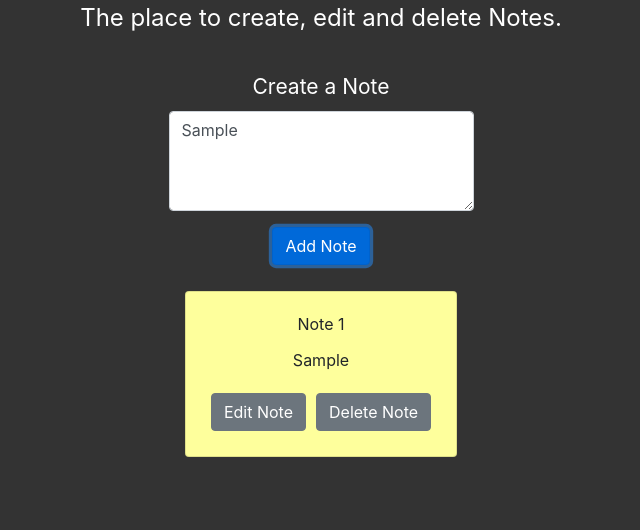
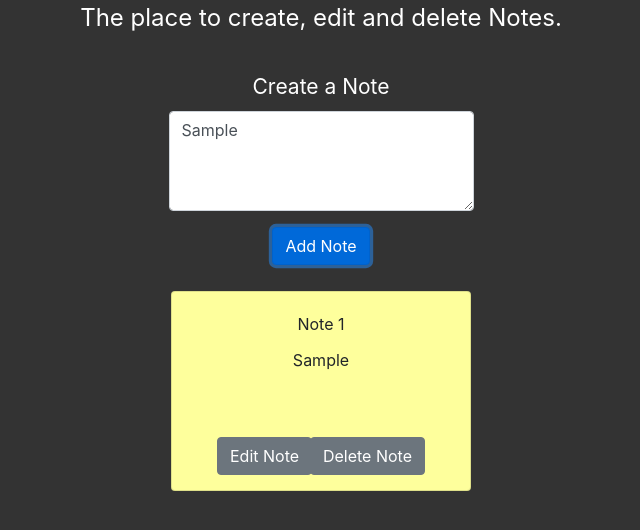
Before and after one commit to MikevPeeren/notes, a React (Create React App) app: page / in a window 1280 px wide. Both pictures are taken after typing "Sample" into the empty fields and a click on the button "Add Note". Shown: the top 530 px of the page, without its empty margins (319-959 px from the left). Built offline with nearby package versions, Linux system fonts and the light colour scheme.

Commit message:
Notes can be Edited now

```diff
--- a/src/App.scss
+++ b/src/App.scss
@@ -13,4 +13,8 @@ body {
 
 .note {
   text-align: center;
+  display: flex;
+  align-items: center;
+  justify-content: center;
+  flex-wrap: wrap;
 }
--- a/src/components/note.js
+++ b/src/components/note.js
@@ -1,9 +1,9 @@
 // React
-import React from 'react';
+import React, { useState } from 'react';
 import PropTypes from 'prop-types';
 
 // React Bootstrap
-import { Card, CardText, CardBody, CardTitle, Button } from 'reactstrap';
+import { Card, CardText, CardBody, CardTitle, Button, Input } from 'reactstrap';
 
 // CSS
 import './note.scss';
@@ -11,8 +11,28 @@ import './note.scss';
 // Constants
 
 const Note = props => {
-  const handleEdit = event => {
-    // ToDo edit the text
+  const [noteText, setNoteText] = useState();
+  const [isInEditMode, setIsInEditMode] = useState(false);
+
+  const handleEdit = () => {
+    setIsInEditMode(true);
+  };
+
+  const handleSave = (event, noteKey) => {
+    event.preventDefault();
+
+    const currentNotes = JSON.parse(localStorage.getItem('notes')) || [];
+
+    // Update the NoteText
+    currentNotes[noteKey] = noteText;
+    localStorage.setItem('notes', JSON.stringify(currentNotes));
+
+    setIsInEditMode(false);
+    props.shouldUpdate();
+  };
+
+  const handleChange = event => {
+    setNoteText(event.target.value);
   };
 
   const handleDelete = noteKey => {
@@ -26,18 +46,46 @@ const Note = props => {
     <Card className="card-note">
       <CardBody>
         <CardTitle>Note {props.noteKey + 1}</CardTitle>
-        <CardText> {props.note}</CardText>
-        <Button className="card-note__button" onClick={handleEdit}>
+        {isInEditMode ? (
+          <>
+            <Input
+              type="textarea"
+              name="text"
+              id="addNoteText"
+              onChange={event => {
+                handleChange(event);
+              }}
+            />
+            <Button
+              className="card-note__button"
+              onClick={event => {
+                handleSave(event, props.noteKey);
+              }}
+            >
+              Save Note
+            </Button>
+          </>
+        ) : (
+          <>
+            <CardText>{props.note}</CardText>
+            <Button
+              className="card-note__button-left"
+              onClick={() => {
+                handleEdit();
+              }}
+            >
               Edit Note
             </Button>
             <Button
-          className="card-note__button"
+              className="card-note__button-right"
               onClick={() => {
                 handleDelete(props.noteKey);
               }}
             >
               Delete Note
             </Button>
+          </>
+        )}
       </CardBody>
     </Card>
   );
--- a/src/components/note.scss
+++ b/src/components/note.scss
@@ -2,8 +2,26 @@
   display: inline-block !important; // Overriding bootstrap
   background: #feff9c !important; // Overriding bootstrap
   margin: 10px;
+  height: 200px;
+  width: 300px;
 
   &__button {
-    margin: 5px;
+    margin-top: 27px;
+  }
+
+  &__button-left {
+    margin-left: 45px;
+    margin-bottom: 15px;
+    position: absolute;
+    left: 0;
+    bottom: 0;
+  }
+
+  &__button-right {
+    margin-right: 45px;
+    margin-bottom: 15px;
+    position: absolute;
+    right: 0;
+    bottom: 0;
   }
 }
```
Also changed, not shown: 1 other file (tests, documents, lock files or other folders). Lines whose indentation alone changed are shown as unchanged.
